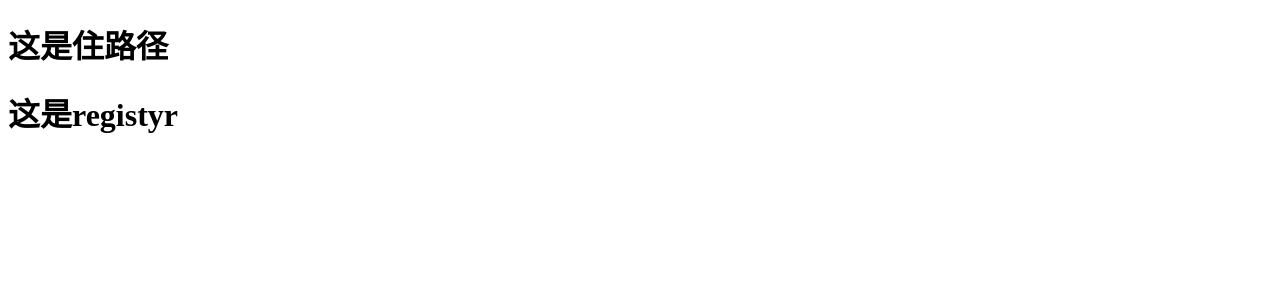
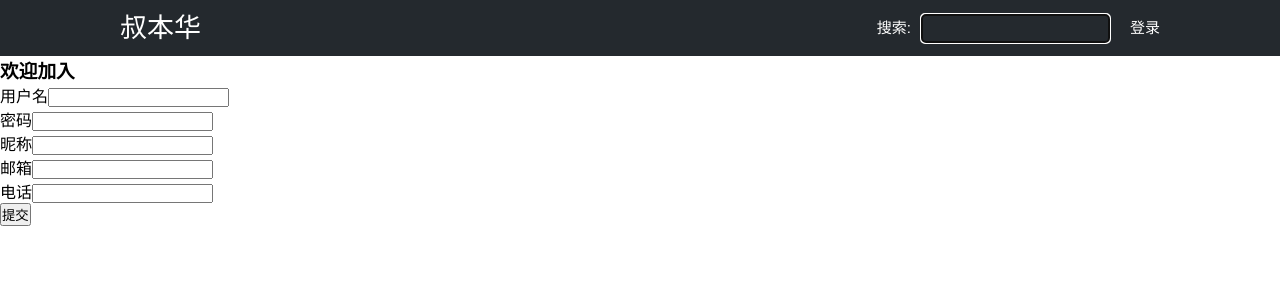
Before and after one commit to SwordSin/forum-react, a React (Create React App) app: page /register in a window 1280 px wide. Shown: the top 300 px of the page. Built offline with nearby package versions, Linux system fonts and the light colour scheme.

Commit message:
login register

```diff
--- a/config-overrides.js
+++ b/config-overrides.js
@@ -1,10 +1,11 @@
 // 重写webpack配置
 
-const { override, addWebpackAlias } = require('customize-cra')
+const { override, addWebpackAlias, useEslintRc } = require('customize-cra')
 const path = require('path')
 const resolve = dir => path.join(__dirname, '.', dir)
 
 module.exports = override(
+
   addWebpackAlias({
     '@': resolve('src')
   })
--- a/package.json
+++ b/package.json
@@ -10,6 +10,7 @@
     "react-dom": "^17.0.2",
     "react-router": "^5.2.0",
     "react-scripts": "4.0.3",
+    "styled-components": "^5.2.3",
     "web-vitals": "^1.1.1"
   },
   "scripts": {
@@ -38,6 +39,8 @@
   },
   "devDependencies": {
     "customize-cra": "^1.0.0",
-    "react-app-rewired": "^2.1.8"
+    "node-sass": "^5.0.0",
+    "react-app-rewired": "^2.1.8",
+    "sass-loader": "^11.0.1"
   }
 }
--- a/src/App.js
+++ b/src/App.js
@@ -1,10 +1,9 @@
-
 function App() {
   return (
     <div className="App">
       <h1>这是住路径</h1>
     </div>
-  );
+  )
 }
 
-export default App;
+export default App
--- a/src/index.js
+++ b/src/index.js
@@ -1,12 +1,14 @@
 import React from 'react'
 import ReactDOM from 'react-dom'
+// 引入全局样式
+import '@/style/index.scss'
 // import App from './App'
 // 引入路由
-import Router from '@/route/index'
+import Router from '@/route'
 
 ReactDOM.render(
   <React.StrictMode>
     <Router></Router>
   </React.StrictMode>,
   document.getElementById('root')
-);
+)
--- /dev/null
+++ b/src/layout/header.js
@@ -0,0 +1,20 @@
+// import styled from 'styled-components'
+import HeaderStyle from './style/HeaderStyle.module.scss'
+
+
+const Header = function () {
+  return (
+    <header className={HeaderStyle.header}>
+      叔本华
+      <div>
+        登录
+      </div>
+      <div>
+        <label>搜索:</label>
+        <input></input>
+      </div>
+    </header>
+  )
+}
+
+export default Header
--- /dev/null
+++ b/src/layout/style/HeaderStyle.module.scss
@@ -0,0 +1,41 @@
+$color-header-bg: #24292e;
+$header-height: 56px;
+$font-caret-color: #ffffff;
+.header {
+  height: $header-height;
+  background-color: $color-header-bg;
+  color: $font-caret-color;
+  line-height: $header-height;
+  box-sizing: border-box;
+  padding: 0 120px;
+  font-size: 27px;
+}
+
+.header > div {
+  float: right;
+  line-height: $header-height;
+  font-size: 15px;
+  margin-left: 20px;
+  label {
+    margin-right: 10px;
+  }
+  input {
+    background-color: $color-header-bg;
+    border: 1px solid $font-caret-color;
+    height: 27px;
+    caret-color: $font-caret-color;
+    padding-left: 10px;
+    border-radius: 4px;
+    outline: -webkit-focus-ring-color auto 1px;
+    outline-offset: 0px;
+    color: rgba($color: #ffffff, $alpha: 0.8);
+  }
+}
+.header > div:first-child {
+  cursor: pointer;
+}
+
+.header > div:first-child:hover {
+  cursor: pointer;
+  color: rgba($color: #ffffff, $alpha: 0.8);
+}
--- a/src/route/index.js
+++ b/src/route/index.js
@@ -1,16 +1,17 @@
 import { Router, Route } from 'react-router'
-import { /*createHashHistory,*/ createBrowserHistory } from 'history'
+import { /* createHashHistory,*/ createBrowserHistory } from 'history'
 
 // 引入组件
-import Register from '@/view/register/index'
-import App from '@/App'
+import Register from '@/view/login/register'
+import Header from '@/layout/header'
+// import App from '@/App'
 
 // const hashHistory = createHashHistory()
 const html5History = createBrowserHistory()
 const MyRouter = function () {
   return (
     <Router history={ html5History }>
-      <Route path="/" component={App}></Route>
+      <Route path="/" component={ Header }></Route>
       <Route path="/register" component={ Register }></Route>
     </Router>
   )
--- /dev/null
+++ b/src/style/index.scss
@@ -0,0 +1,17 @@
+// 配置全局样式
+$body-height: 100%;
+$body-width: 100%;
+
+* {
+  margin: 0px;
+  padding: 0px;
+}
+
+html,body {
+  width: $body-width;
+  height: $body-height;
+  font-family: Arial, Helvetica, sans-serif;
+}
+
+
+// input 全局样式
--- /dev/null
+++ b/src/view/login/register.js
@@ -0,0 +1,45 @@
+import { useState } from "react"
+
+function Register() {
+
+  // state
+  const [formData, setFormData] = useState({
+    'username': '',
+    'password': '',
+    'netName': '',
+    'email': '',
+    'phone': ''
+  })
+
+  const changeInput = function (e) {
+    // debugger
+    setFormData({ ...formData, [e.target.name]: e.target.value })
+  }
+
+    // 渲染表单列表
+  const FormList = [['username', '用户名'], ['password', '密码'], ['netName', '昵称'], ['email', '邮箱'], ['phone', '电话']].map((value, index) => {
+    const usetype = value[0] === 'password' ? 'password' : 'text'
+    return (
+      <div key={index.toString()}>
+        <label htmlFor={value[0]}>{value[1]}</label>
+        <input type={usetype} name={value[0]} id={value[0]} value={formData[value[0]]} onChange={changeInput}  />
+      </div>
+    )
+  }
+  )
+
+  // 提交内容
+  const addUser = function () {
+    console.log(formData)
+  }
+
+  return (
+    <div>
+      <h3>欢迎加入</h3>
+      {FormList}
+      <button type="button" onClick={ addUser }>提交</button>
+    </div>
+  )
+}
+
+export default Register
--- a/src/view/register/index.js
+++ /dev/null
@@ -1,9 +0,0 @@
-function Register() {
-  return (
-    <div>
-      <h1>这是registyr</h1>
-    </div>
-  )
-}
-
-export default Register
```
Also changed, not shown: .eslintrc.json (added), src/component/Input.js (added), 2 other files (tests, documents, lock files or other folders).
